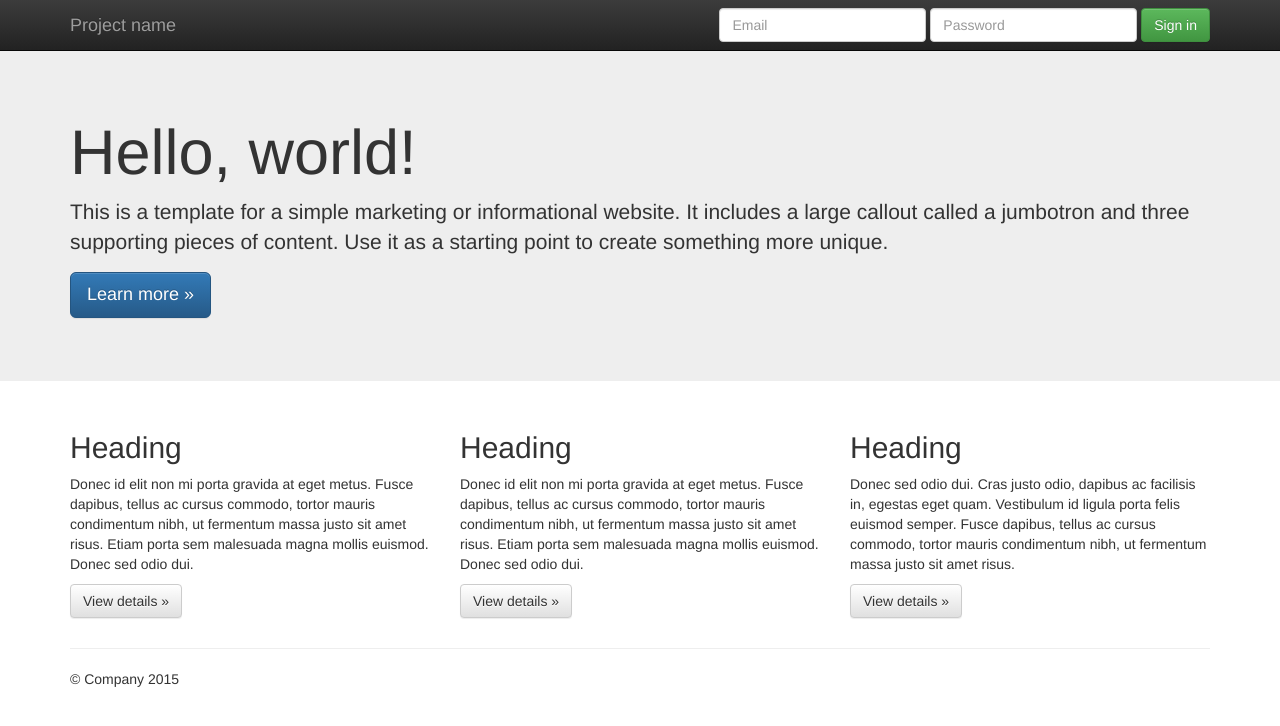
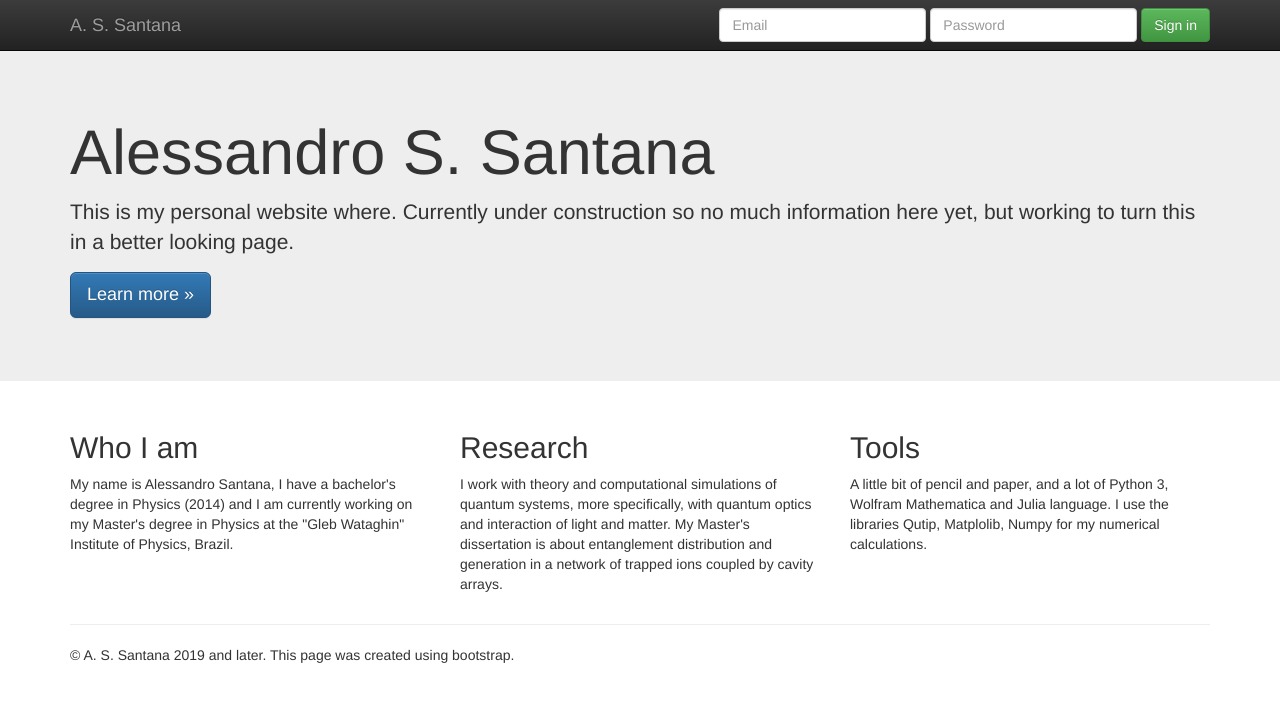
Before and after one commit to asantanah/asantanah.github.io, a plain HTML site: page index.html in a window 1280 px wide. Drawn offline with nearby package versions, Linux system fonts and the light colour scheme.

Commit message:
Update index.html
Added some body text with information about me

```diff
--- a/index.html
+++ b/index.html
@@ -36,7 +36,7 @@
             <span class="icon-bar"></span>
             <span class="icon-bar"></span>
           </button>
-          <a class="navbar-brand" href="#">Project name</a>
+          <a class="navbar-brand" href="#">A. S. Santana </a>
         </div>
         <div id="navbar" class="navbar-collapse collapse">
           <form class="navbar-form navbar-right" role="form">
@@ -55,8 +55,8 @@
     <!-- Main jumbotron for a primary marketing message or call to action -->
     <div class="jumbotron">
       <div class="container">
-        <h1>Hello, world!</h1>
-        <p>This is a template for a simple marketing or informational website. It includes a large callout called a jumbotron and three supporting pieces of content. Use it as a starting point to create something more unique.</p>
+        <h1>Alessandro S. Santana</h1>
+        <p> This is my personal website where. Currently under construction so no much information here yet, but working to turn this in a better looking page. </p>
         <p><a class="btn btn-primary btn-lg" href="#" role="button">Learn more &raquo;</a></p>
       </div>
     </div>
@@ -65,26 +65,26 @@
       <!-- Example row of columns -->
       <div class="row">
         <div class="col-md-4">
-          <h2>Heading</h2>
-          <p>Donec id elit non mi porta gravida at eget metus. Fusce dapibus, tellus ac cursus commodo, tortor mauris condimentum nibh, ut fermentum massa justo sit amet risus. Etiam porta sem malesuada magna mollis euismod. Donec sed odio dui. </p>
-          <p><a class="btn btn-default" href="#" role="button">View details &raquo;</a></p>
+          <h2>Who I am</h2>
+          <p>My name is Alessandro Santana, I have a bachelor's degree in Physics (2014) and I am currently working on my Master's degree in Physics at the "Gleb Wataghin" Institute of Physics, Brazil.</p>
+         <!-- <p><a class="btn btn-default" href="#" role="button">View details &raquo;</a></p> -->
         </div>
         <div class="col-md-4">
-          <h2>Heading</h2>
-          <p>Donec id elit non mi porta gravida at eget metus. Fusce dapibus, tellus ac cursus commodo, tortor mauris condimentum nibh, ut fermentum massa justo sit amet risus. Etiam porta sem malesuada magna mollis euismod. Donec sed odio dui. </p>
-          <p><a class="btn btn-default" href="#" role="button">View details &raquo;</a></p>
+          <h2>Research</h2>
+          <p> I work with theory and computational simulations of quantum systems, more specifically, with quantum optics and interaction of light and matter. My Master's dissertation is about entanglement distribution and generation in a network of trapped ions coupled by cavity arrays.    </p>
+         <!-- <p><a class="btn btn-default" href="#" role="button">View details &raquo;</a></p> -->
        </div>
         <div class="col-md-4">
-          <h2>Heading</h2>
-          <p>Donec sed odio dui. Cras justo odio, dapibus ac facilisis in, egestas eget quam. Vestibulum id ligula porta felis euismod semper. Fusce dapibus, tellus ac cursus commodo, tortor mauris condimentum nibh, ut fermentum massa justo sit amet risus.</p>
-          <p><a class="btn btn-default" href="#" role="button">View details &raquo;</a></p>
+          <h2>Tools</h2>
+          <p> A little bit of pencil and paper, and a lot of Python 3, Wolfram Mathematica and Julia language. I use the libraries Qutip, Matplolib, Numpy for my numerical calculations. </p>
+         <!-- <p><a class="btn btn-default" href="#" role="button">View details &raquo;</a></p> -->
         </div>
       </div>
 
       <hr>
 
       <footer>
-        <p>&copy; Company 2015</p>
+        <p>&copy; A. S. Santana 2019 and later. This page was created using bootstrap.</p>
       </footer>
     </div> <!-- /container -->        <script src="//ajax.googleapis.com/ajax/libs/jquery/1.11.2/jquery.min.js"></script>
         <script>window.jQuery || document.write('<script src="js/vendor/jquery-1.11.2.min.js"><\/script>')</script>
```
